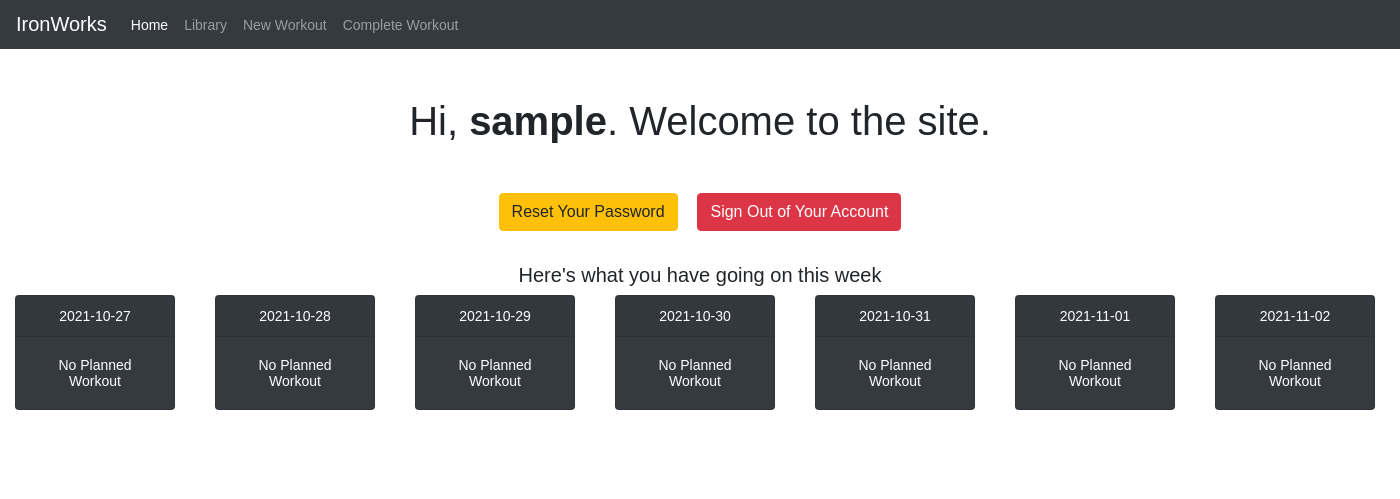
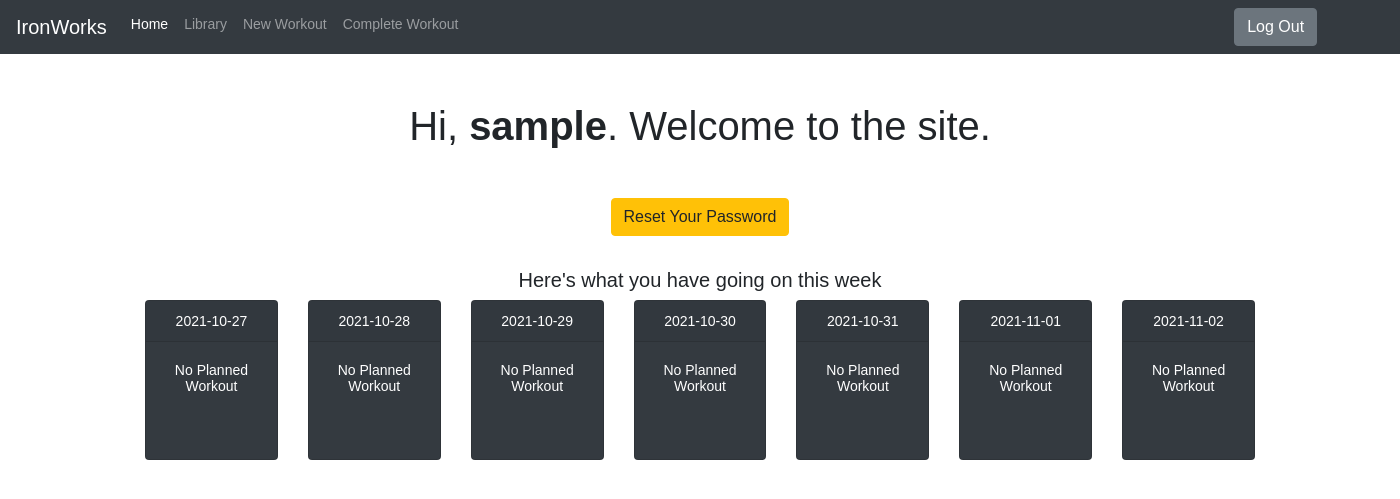
Before and after one commit to jamiemrobison/php-fitness-app, a PHP site: page /welcome.php in a window 1400 px wide. Shown: the top 499 px of the page. Run offline with PHP 8.4, Linux system fonts and the light colour scheme; the visitor is signed in with stand-in values (Sample User, id 1); data that the repository does not hold is empty.

Commit message:
Moved log out button to navbar. Fixed spacing issue on day of the week cards.

```diff
--- a/welcome.php
+++ b/welcome.php
@@ -101,6 +101,9 @@ for($i=0;$i<count($daysOfWeekNextSevenDays);$i++) {
         <li class="nav-item">
             <a class="nav-link" href="complete-workout.php">Complete Workout</a>
         </li>
+        <li class="nav-item" style="position: relative; left: 180%">
+            <a href="logout.php" class="btn btn-secondary">Log Out</a>
+        </li>
         </ul>
     </div>
     </nav>
@@ -109,18 +112,17 @@ for($i=0;$i<count($daysOfWeekNextSevenDays);$i++) {
 
     <p>
         <a href="reset-password.php" class="btn btn-warning">Reset Your Password</a>
-        <a href="logout.php" class="btn btn-danger ml-3">Sign Out of Your Account</a>
     </p>
     <br>
     <h5>Here's what you have going on this week</h3>
 
-    <div class="container-fluid mx-auto" style="width: 1400px;">
+    <div class="container">
         <?php
-        echo "<div class=\"row\">";
+        echo "<div class=\"row row-cols-7\">";
         for($i = 0; $i < 7; $i++) {
             //echo "<div class=\"week-glance-item\">";
-            echo "<div class=\"col d-flex align-items-stretch\">
-                <div class=\"card bg-dark text-white\" style=\"width: 10rem;\">
+            echo "<div class=\"col-sm\">
+                <div class=\"card bg-dark text-white\" style=\"width: 100%; height: 10rem;\">
                 <div class=\"card-header\">{$daysOfWeekNextSevenDays[$i]}</div>
                 <div class=\"card-body\">";
                 if($workoutDayMap[$i] == null) {
```
